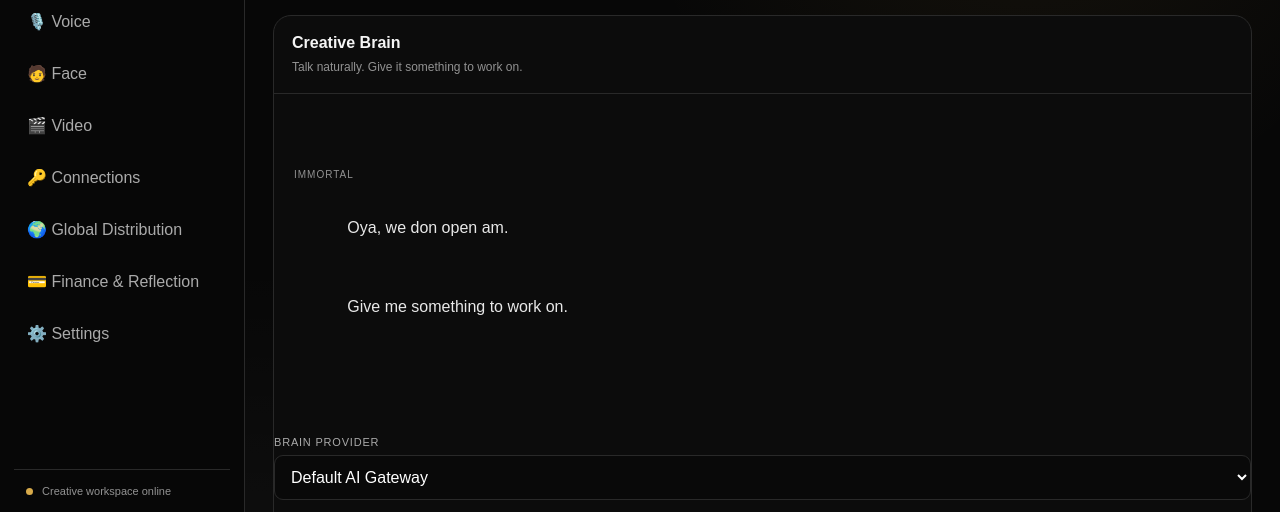
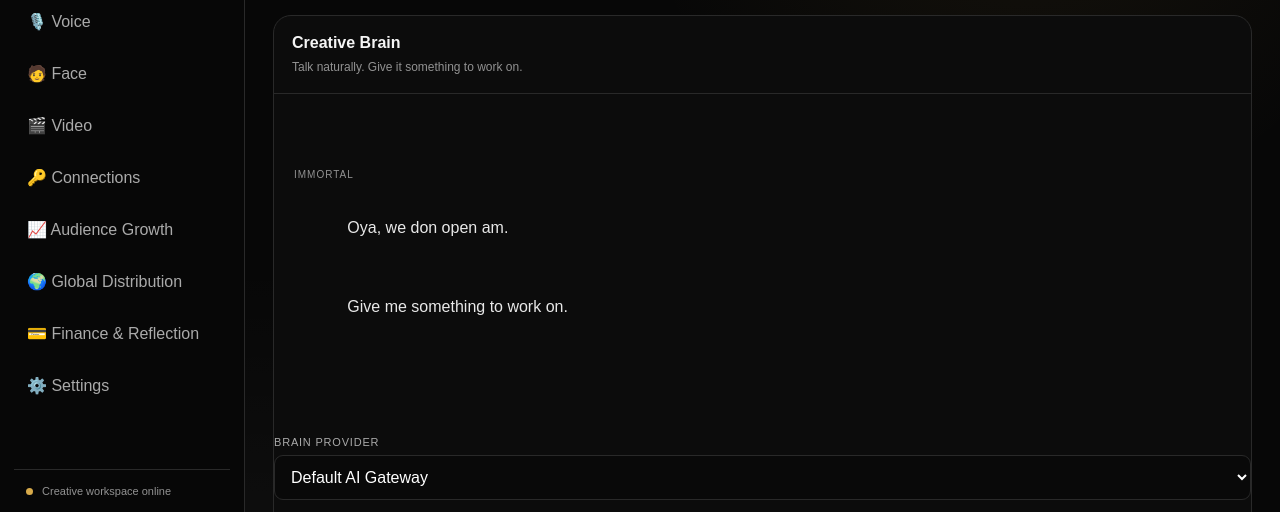
Before and after one commit to Raytrade/Whityray-digital-twin, a website: page index.html in a window 1280 px wide. Shown: the part 276-788 px from the top of the page. Drawn offline with Linux system fonts and the light colour scheme; no server answers.

Commit message:
Add Audience Growth Engine to Immortal navigation

```diff
--- a/index.html
+++ b/index.html
@@ -559,6 +559,10 @@
       <button class="nav-btn" data-panel="connections">
         🔑 Connections
       </button>
+
+      <a class="nav-link" href="/growth.html">
+        📈 Audience Growth
+      </a>
 
       <a class="nav-link" href="/distribution.html">
         🌍 Global Distribution
```
